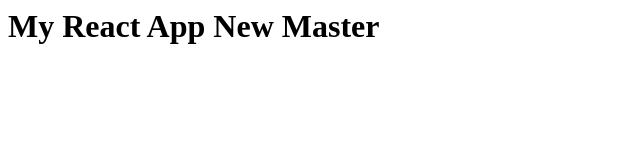
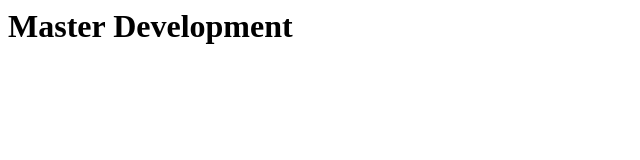
Before and after one commit to syamnath1983/reactApp, a plain HTML site: page index.html in a window 1280 px wide. Shown: the whole page, without its empty margins (0-640 px from the left). Drawn offline with Linux system fonts and the light colour scheme.

Commit message:
master dev new

```diff
--- a/index.html
+++ b/index.html
@@ -1 +1,3 @@
-<h1>My React App New Master</h1>
+<html>
+    <h1>Master Development</h2>
+</html>
```
Also changed, not shown: 2 other files.
